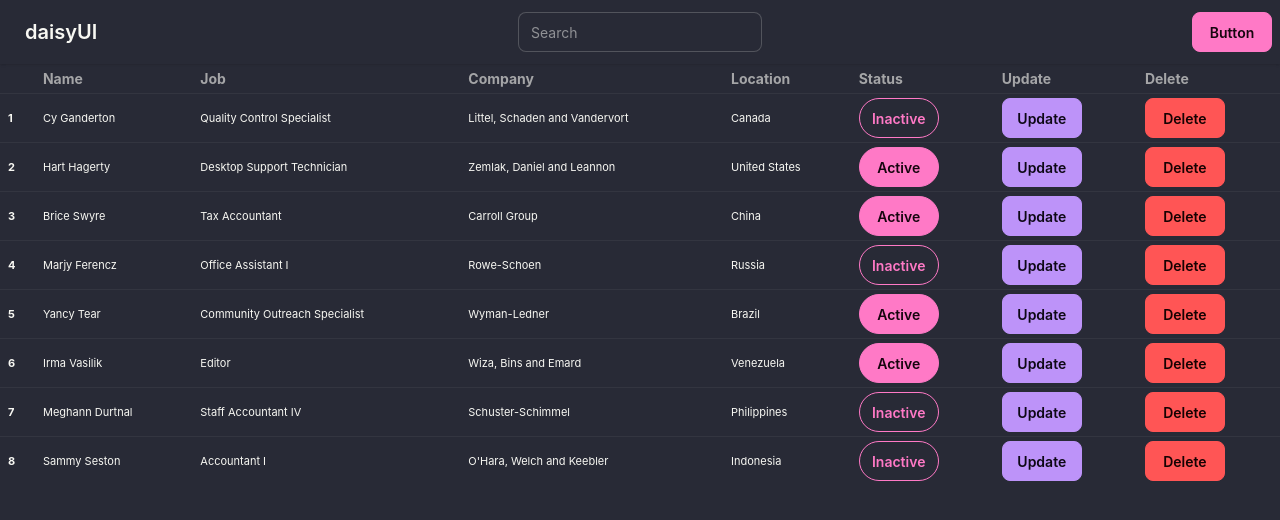
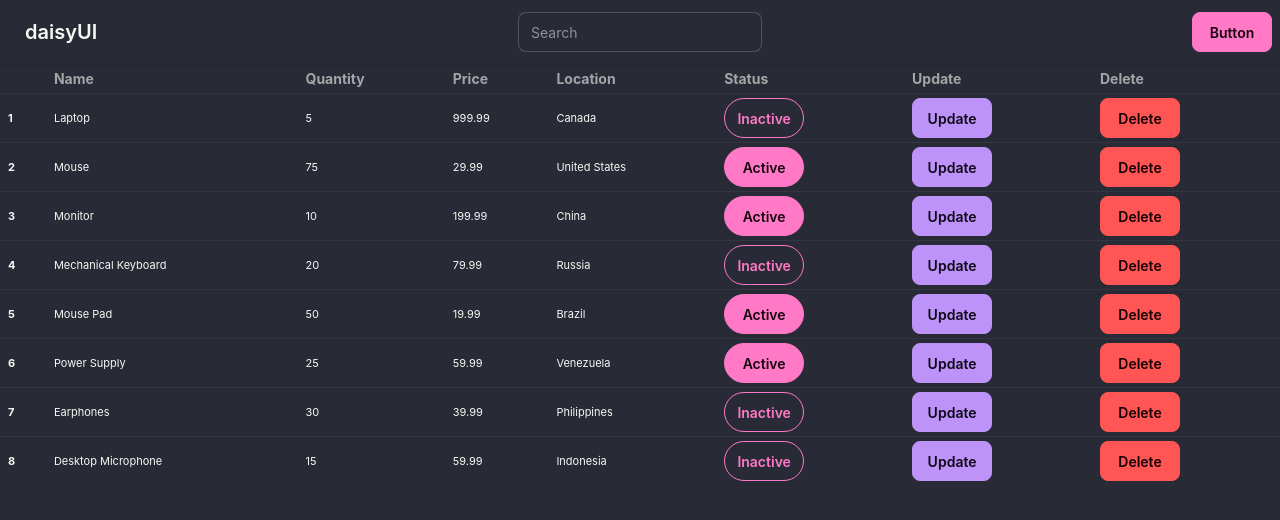
Before and after one commit to MLaurenceMC/GasMap, a React (Vite) app in the folder tutorial-frontend/: page / in a window 1280 px wide. Shown: the top 520 px of the page. Built offline with nearby package versions, Linux system fonts and the light colour scheme.

Commit message:
fix table, fix naming convention

```diff
--- a/tutorial-frontend/src/App.jsx
+++ b/tutorial-frontend/src/App.jsx
@@ -1,13 +1,13 @@
 import './App.css'
-import Navbar from './components/Navbar'
-import Tablelist from './components/Tablelist'
+import NavBar from './components/NavBar'
+import TableList from './components/TableList'
 
 function App() {
   return (
     <>
       <html data-theme="dracula"></html>
-      <Navbar />
-      <Tablelist />
+      <NavBar />
+      <TableList />
     </>
   )
 }
--- a/tutorial-frontend/src/components/Modalform.jsx
+++ b/tutorial-frontend/src/components/Modalform.jsx
@@ -1,4 +1,4 @@
-export default function Modalform({ isOpen, onClose, mode, OnSubmit }) {
+export default function ModalForm({ isOpen, onClose, mode, OnSubmit }) {
   return (
     <>
       {/* You can open the modal using document.getElementById('ID').showModal() method */}
--- a/tutorial-frontend/src/components/Navbar.jsx
+++ b/tutorial-frontend/src/components/Navbar.jsx
@@ -1,4 +1,4 @@
-export default function Navbar() {
+export default function NavBar() {
   return (
     <div className="navbar bg-base-100 shadow-sm">
       <div className="navbar-start">
--- a/tutorial-frontend/src/components/Tablelist.jsx
+++ b/tutorial-frontend/src/components/Tablelist.jsx
@@ -1,74 +1,74 @@
-export default function Tablelist() {
+export default function TableList() {
   //sample, to be replaced with fetch data
     const items = [
     {
       id: 1,
-      name: 'Cy Ganderton',
-      job: 'Quality Control Specialist',
-      company: 'Littel, Schaden and Vandervort',
+      name: 'Laptop',
+      quantity: 5,
+      price: 999.99,
       location: 'Canada',
       lastLogin: '12/16/2020',
       status: false
     },
     {
       id: 2,
-      name: 'Hart Hagerty',
-      job: 'Desktop Support Technician',
-      company: 'Zemlak, Daniel and Leannon',
+      name: 'Mouse',
+      quantity: 75,
+      price: 29.99,
       location: 'United States',
       lastLogin: '12/5/2020',
       status: true
     },
     {
       id: 3,
-      name: 'Brice Swyre',
-      job: 'Tax Accountant',
-      company: 'Carroll Group',
+      name: 'Monitor',
+      quantity: 10,
+      price: 199.99,
       location: 'China',
       lastLogin: '8/15/2020',
       status: true
     },
     {
       id: 4,
-      name: 'Marjy Ferencz',
-      job: 'Office Assistant I',
-      company: 'Rowe-Schoen',
+      name: 'Mechanical Keyboard',
+      quantity: 20,
+      price: 79.99,
       location: 'Russia',
       lastLogin: '3/25/2021',
       status: false
     },
     {
       id: 5,
-      name: 'Yancy Tear',
-      job: 'Community Outreach Specialist',
-      company: 'Wyman-Ledner',
+      name: 'Mouse Pad',
+      quantity: 50,
+      price: 19.99,
       location: 'Brazil',
       lastLogin: '5/22/2020',
       status: true
     },
     {
       id: 6,
-      name: 'Irma Vasilik',
-      job: 'Editor',
-      company: 'Wiza, Bins and Emard',
+      name: 'Power Supply',
+      quantity: 25,
+      price: 59.99,
       location: 'Venezuela',
       lastLogin: '12/8/2020',
       status: true
     },
     {
       id: 7,
-      name: 'Meghann Durtnal',
-      job: 'Staff Accountant IV',
-      company: 'Schuster-Schimmel',
+      name: 'Earphones',
+      quantity: 30,
+      price: 39.99,
       location: 'Philippines',
       lastLogin: '2/17/2021',
       status: false
     },
     {
       id: 8,
-      name: 'Sammy Seston',
-      job: 'Accountant I',
-      company: "O'Hara, Welch and Keebler",
+      name: 'Desktop Microphone',
+      quantity: 15,
+      price: 59.99,
       location: 'Indonesia',
       lastLogin: '5/23/2020',
       status: false
@@ -82,8 +82,8 @@ export default function Tablelist() {
           <tr>
             <th></th>
             <th>Name</th>
-            <th>Job</th>
-            <th>Company</th>
+            <th>Quantity</th>
+            <th>Price</th>
             <th>Location</th>
             <th>Status</th>
             <th>Update</th>
@@ -95,8 +95,8 @@ export default function Tablelist() {
             <tr key={item.id}>
               <th>{item.id}</th>
               <td>{item.name}</td>
-              <td>{item.job}</td>
-              <td>{item.company}</td>
+              <td>{item.quantity}</td>
+              <td>{item.price}</td>
               <td>{item.location}</td>
               <td>
                 <button className={`btn rounded-full w-20
```
